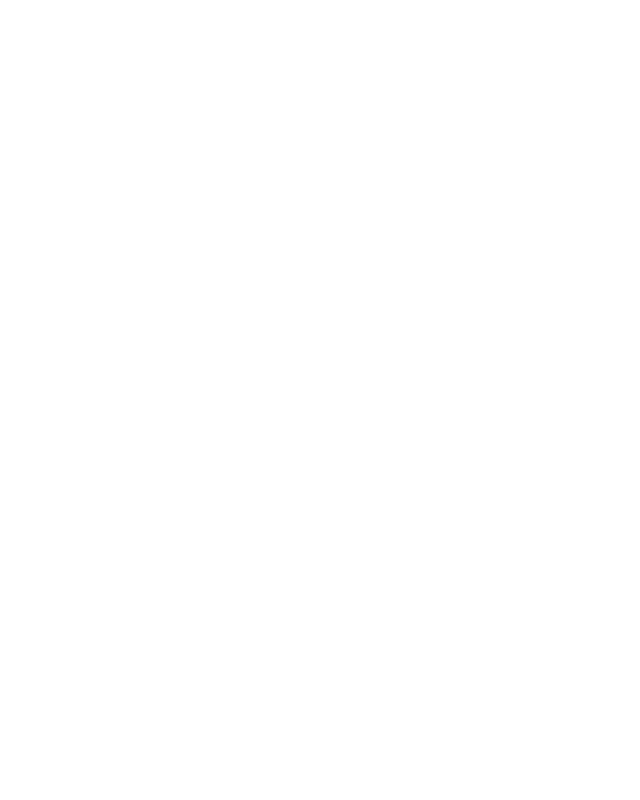
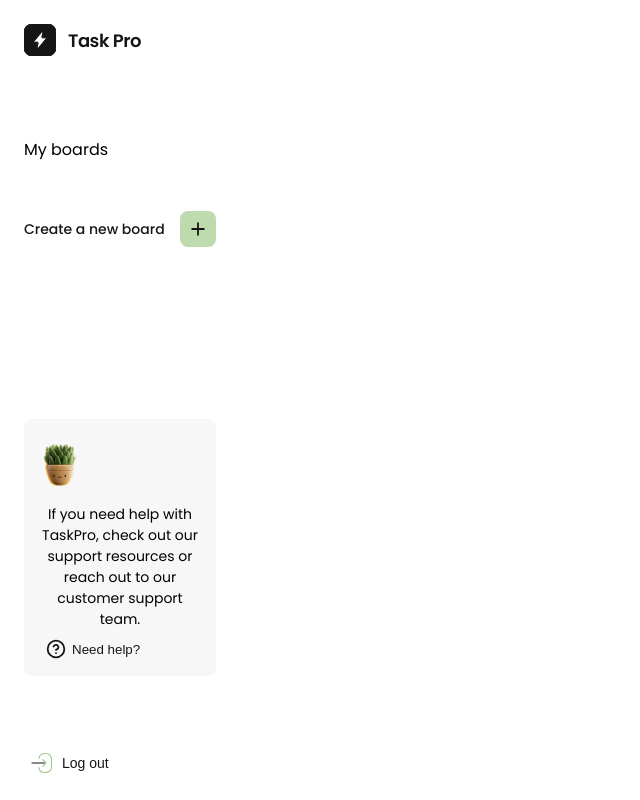
Before and after one commit to MoiseFlori/taskpro-team2, a React (Vite) app in the folder frontend/: page /sidebar-test in a window 1280 px wide. Before the commit this address had no page. Shown: the whole page, without its empty margins (0-640 px from the left). Built offline with nearby package versions, Linux system fonts and the light colour scheme.

Commit message:
svg sprite + Icon

```diff
--- a/frontend/src/App.jsx
+++ b/frontend/src/App.jsx
@@ -17,6 +17,27 @@
     <BrowserRouter>
       <Routes>
         <Route path="/" element={<WelcomePage />} />
+
+        {/* >>> DEV ONLY: Sidebar test route (no login needed) <<< */}
+        <Route
+          path="/sidebar-test"
+          element={
+            <>
+              <Sidebar onOpenModal={openModal} />
+              {activeModal === "newBoard" && (
+                <NewBoardModal onClose={closeModal} />
+              )}
+              {activeModal === "editBoard" && (
+                <EditBoardModal onClose={closeModal} />
+              )}
+              {activeModal === "help" && (
+                <NeedHelpModal onClose={closeModal} />
+              )}
+            </>
+          }
+        />
+
+        {/* Normal home route, protected by login */}
 
         {isLoggedIn && (
           <Route
--- /dev/null
+++ b/frontend/src/components/Icon.jsx
@@ -0,0 +1,24 @@
+const Icon = ({
+    name,           // e.g., "star"
+    width = 24,
+    height = 24,
+    fill = "currentColor",
+    stroke = "currentColor",
+    className = "",
+    ...props
+  }) => (
+    <svg
+      className={className}
+      width={width}
+      height={height}
+      fill={fill}
+      stroke={stroke}
+      aria-hidden="true"
+      {...props}
+    >
+      {/* Note: `href` should be a string */}
+      <use href={`/assets/sprite.svg#${name}`} />
+    </svg>
+  );
+
+  export default Icon;
--- a/frontend/src/components/sidebar/Sidebar.jsx
+++ b/frontend/src/components/sidebar/Sidebar.jsx
@@ -1,24 +1,33 @@
 import styles from './Sidebar.module.css';
 import BoardItem from './BoardItem';
 import HelpCard from './HelpCard';
-import Logo from '../Logo/Logo';
-import { ReactComponent as LogoutIcon } from '../../assets/logout.svg';
-import { ReactComponent as PlusIcon } from '../../assets/plus.svg';
-
+import Icon from '../Icon';
 
 const Sidebar = ({ onOpenModal, boards = [] }) => {
   return (
     <aside className={styles.sidebar}>
-      <Logo />
-
+     <div className={styles.logoWrap}>
+  <Icon
+    name="logo"
+    width={32}
+    height={32}
+    className={styles.logoIcon}
+    aria-label="Task Pro Logo"
+  />
+  <span className={styles.logoText}>Task Pro</span>
+</div>
       <p className={styles.sectionLabel}>My boards</p>
 
       <div className={styles.createBoardWrapper}>
-  <span className={styles.createBoardText}>Create a new board</span>
-  <button className={styles.plusButton} onClick={() => onOpenModal('newBoard')}>
-    <PlusIcon className={styles.plusIcon} />
-  </button>
-</div>
+        <span className={styles.createBoardText}>Create a new board</span>
+        <button
+          className={styles.plusButton}
+          onClick={() => onOpenModal('newBoard')}
+          aria-label="Create a new board"
+        >
+          <Icon name="plus" width={20} height={20} className={styles.plusIcon} />
+        </button>
+      </div>
 
       <ul className={styles.boardList}>
         {boards.map(board => (
@@ -29,7 +38,7 @@
       <HelpCard onClick={() => onOpenModal('help')} />
 
       <button className={styles.logoutBtn}>
-        <LogoutIcon className={styles.logoutIcon} />
+        <Icon name="logout" width={32} height={32} className={styles.logoutIcon} />
         Log out
       </button>
     </aside>
--- a/frontend/src/components/sidebar/Sidebar.module.css
+++ b/frontend/src/components/sidebar/Sidebar.module.css
@@ -99,3 +99,23 @@
   height: 24px;
   fill: var(--text-sidebar);
 }
+
+.logoWrap {
+  display: flex;
+  align-items: center;
+  gap: 12px;
+  margin-bottom: 32px;
+}
+
+.logoIcon {
+  color: var(--logo-fill);
+  flex-shrink: 0;
+}
+
+.logoText {
+  font-size: 18px;
+  font-weight: 700;
+  color: var(--text-sidebar);
+  letter-spacing: -0.5px;
+
+}
--- a/frontend/src/index.css
+++ b/frontend/src/index.css
@@ -8,7 +8,8 @@
   --text-color: #161616;
   --text-secondary: rgba(22, 22, 22, 0.7);
   --card-bg-accent: #BEDBB0;
-  --logo-fill: #ffffff;
+  --logo-fill: #161616;
+  --logo-bolt: #ffffff;
   --light-green-gradient: linear-gradient(180deg, #ffffff 25%, #bedbb0 92.19%);
   --white-color: #FFFFFF;
   --black-color: #161616;
@@ -22,7 +23,8 @@
   --text-color: #ffffff;
   --text-secondary: rgba(255, 255, 255, 0.5);
   --card-bg-accent: #BEDBB0;
-  --logo-fill: #ffffff;
+  --logo-fill:#161616;
+  --logo-bolt: #ffffff;
 }
 
 [data-theme='violet'] {
@@ -33,4 +35,5 @@
   --text-secondary: #161616B2;
   --card-bg-accent: #5255BC;
   --logo-fill: #5255BC;
+  --logo-bolt: #fff;
 }
```
Also changed, not shown: frontend/public/assets/sprite.svg (added).
